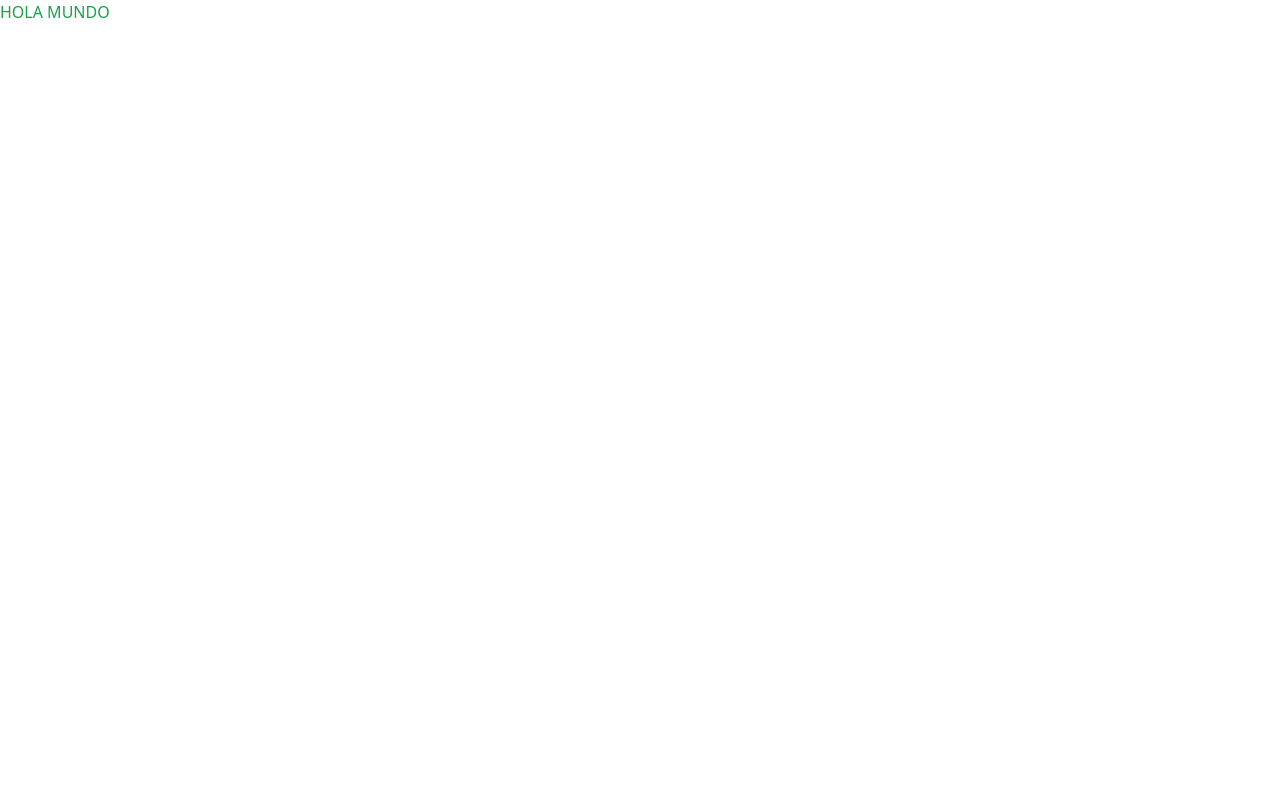
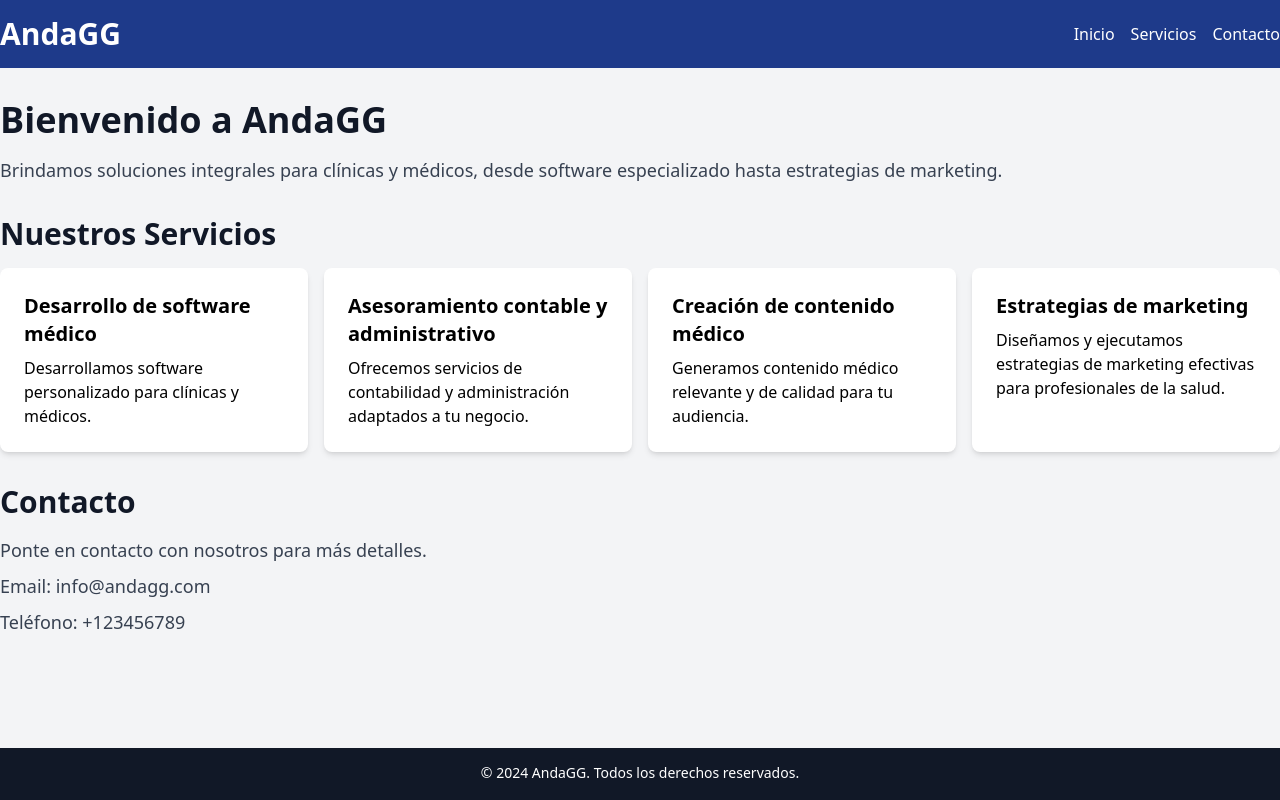
Before and after one commit to SistemasAndagg/andagg, a React (Vite) app: page / in a window 1280 px wide. Built offline with nearby package versions, Linux system fonts and the light colour scheme.

Commit message:
Mejora de pagina

```diff
--- a/src/App.tsx
+++ b/src/App.tsx
@@ -1,12 +1,69 @@
 import './index.css';
 
-function App() {
+const App: React.FC = () => {
+  return (
+    <div className="bg-gray-100 min-h-screen flex flex-col">
+      {/* Header */}
+      <header className="bg-blue-900 text-white py-4">
+        <div className="container mx-auto flex justify-between items-center">
+          <h1 className="text-3xl font-bold">AndaGG</h1>
+          <nav>
+            <ul className="flex space-x-4">
+              <li><a className="hover:underline" href="/inicio">Inicio</a></li>
+              <li><a className="hover:underline" href="/servicios">Servicios</a></li>
+              <li><a className="hover:underline" href="/contacto">Contacto</a></li>
+            </ul>
+          </nav>
+        </div>
+      </header>
 
-  return (
-    <>
-     <p className=' text-green-600'>HOLA MUNDO</p>
-    </>
-  )
+      {/* Main content */}
+      <main className="flex-1">
+        <div className="container mx-auto py-8">
+          <section id="intro" className="mb-8 animate-fade-in-down">
+            <h2 className="text-4xl font-bold text-gray-900 mb-4">Bienvenido a AndaGG</h2>
+            <p className="text-lg text-gray-700">Brindamos soluciones integrales para clínicas y médicos, desde software especializado hasta estrategias de marketing.</p>
+          </section>
+
+          <section id="services" className="mb-8">
+            <h2 className="text-3xl font-bold text-gray-900 mb-4">Nuestros Servicios</h2>
+            <ul className="grid grid-cols-1 sm:grid-cols-2 lg:grid-cols-4 gap-4">
+              <li className="bg-white shadow-md rounded-lg p-6 transform hover:scale-105 transition-transform duration-300 animate-fade-in-left">
+                <h3 className="text-xl font-semibold mb-2">Desarrollo de software médico</h3>
+                <p>Desarrollamos software personalizado para clínicas y médicos.</p>
+              </li>
+              <li className="bg-white shadow-md rounded-lg p-6 transform hover:scale-105 transition-transform duration-300 animate-fade-in-right">
+                <h3 className="text-xl font-semibold mb-2">Asesoramiento contable y administrativo</h3>
+                <p>Ofrecemos servicios de contabilidad y administración adaptados a tu negocio.</p>
+              </li>
+              <li className="bg-white shadow-md rounded-lg p-6 transform hover:scale-105 transition-transform duration-300 animate-fade-in-left">
+                <h3 className="text-xl font-semibold mb-2">Creación de contenido médico</h3>
+                <p>Generamos contenido médico relevante y de calidad para tu audiencia.</p>
+              </li>
+              <li className="bg-white shadow-md rounded-lg p-6 transform hover:scale-105 transition-transform duration-300 animate-fade-in-right">
+                <h3 className="text-xl font-semibold mb-2">Estrategias de marketing</h3>
+                <p>Diseñamos y ejecutamos estrategias de marketing efectivas para profesionales de la salud.</p>
+              </li>
+            </ul>
+          </section>
+
+          <section id="contact" className="animate-fade-in-up">
+            <h2 className="text-3xl font-bold text-gray-900 mb-4">Contacto</h2>
+            <p className="text-lg text-gray-700 mb-2">Ponte en contacto con nosotros para más detalles.</p>
+            <p className="text-lg text-gray-700 mb-2">Email: info@andagg.com</p>
+            <p className="text-lg text-gray-700">Teléfono: +123456789</p>
+          </section>
+        </div>
+      </main>
+
+      {/* Footer */}
+      <footer className="bg-gray-900 text-white py-4">
+        <div className="container mx-auto text-center">
+          <p className="text-sm animate-bounce">&copy; {new Date().getFullYear()} AndaGG. Todos los derechos reservados.</p>
+        </div>
+      </footer>
+    </div>
+  );
 }
 
-export default App
+export default App;
```
